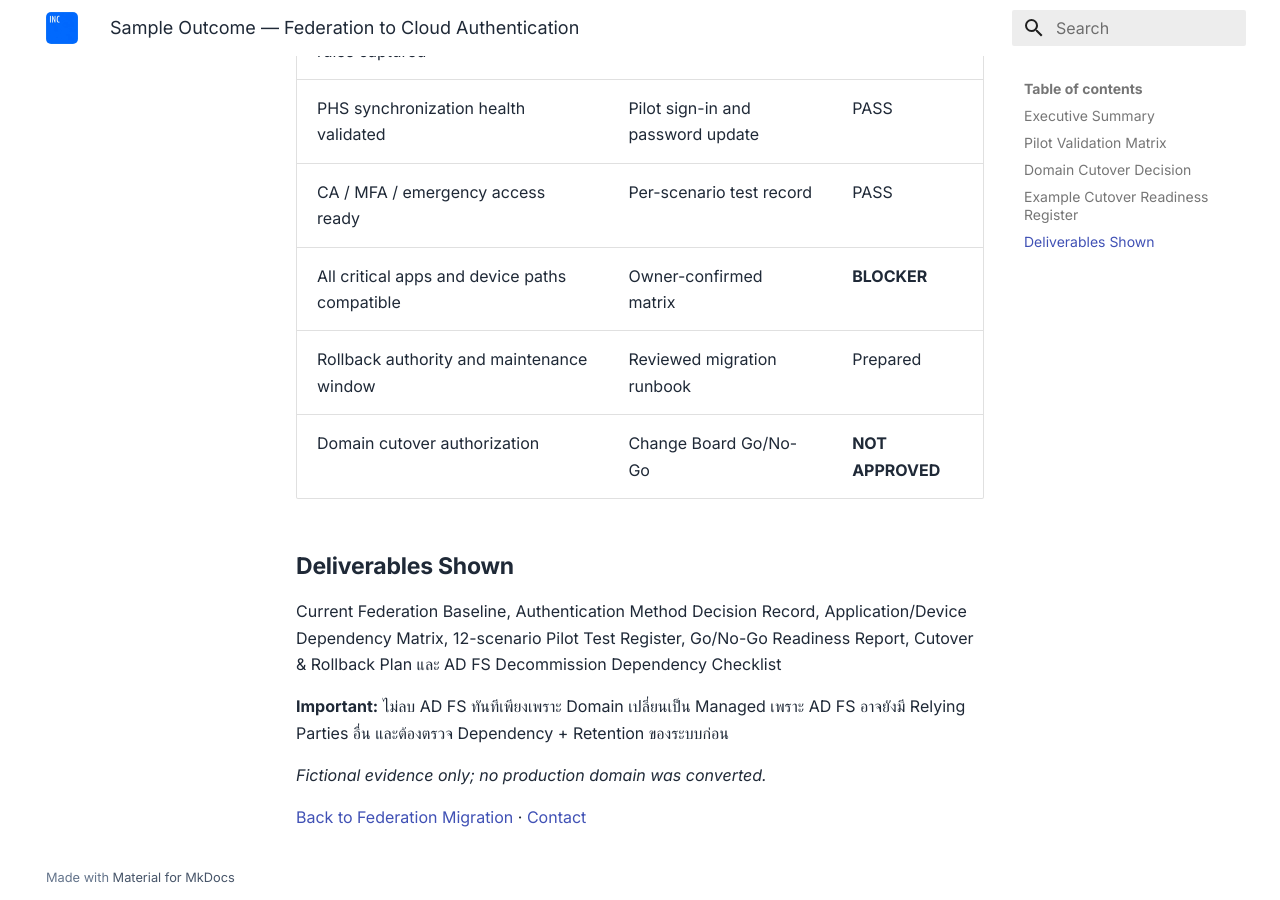
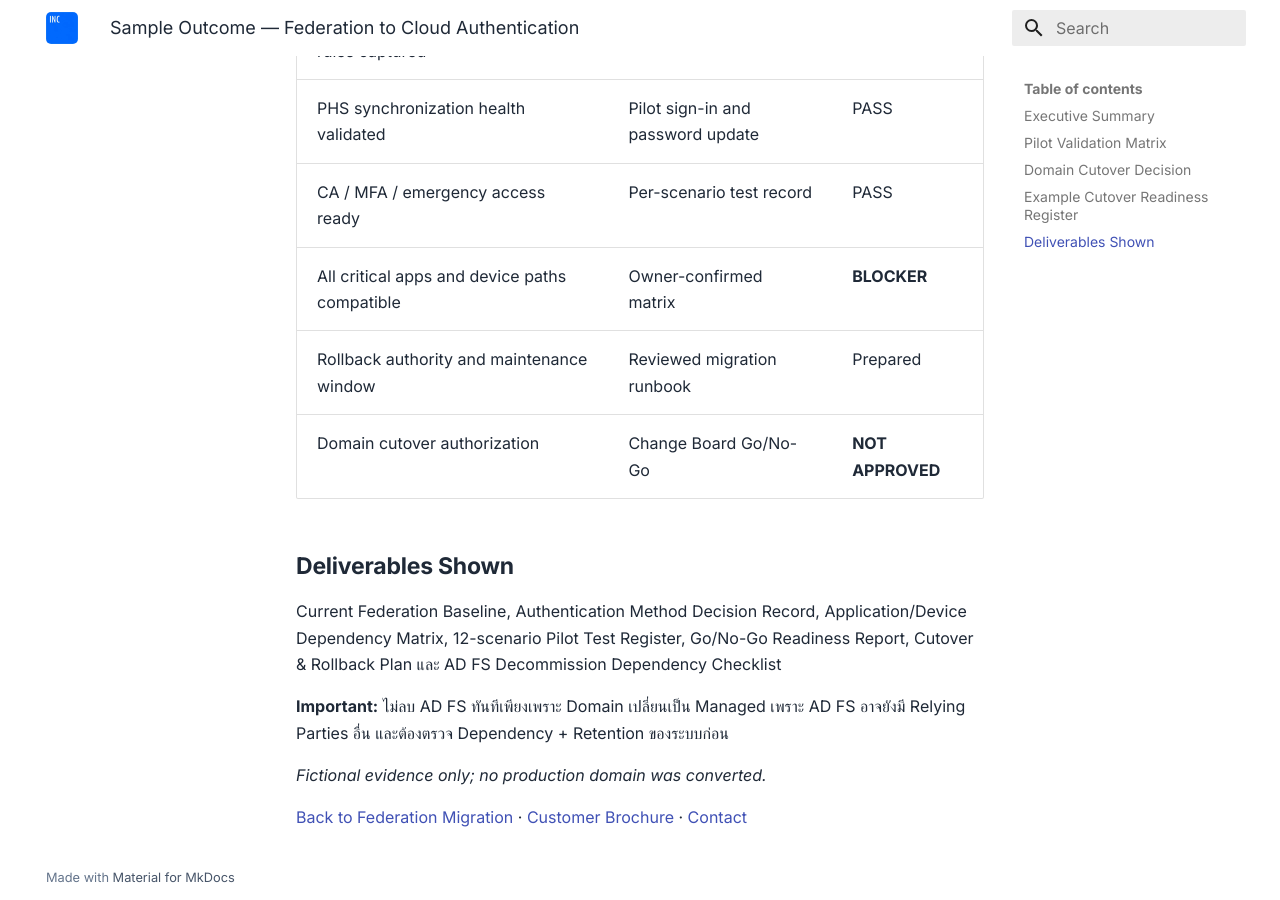
Before and after one commit to inthecloudth/service-catalog, an MkDocs documentation site: the page built from docs/services/examples/federation-cloud-auth-migration-outcome.md, in a window 1280 px wide and 900 px high, scrolled down 2456 px. Built offline with MkDocs 1.6.1 and Material for MkDocs 9.7.7, drawn with Linux system fonts in a browser that asks for light colours.

Commit message:
docs: surface IP-19 and IP-20 customer brochures

```diff
--- a/docs/services/examples/federation-cloud-auth-migration-outcome.md
+++ b/docs/services/examples/federation-cloud-auth-migration-outcome.md
@@ -72,4 +72,4 @@ Current Federation Baseline, Authentication Method Decision Record, Application/
 
 *Fictional evidence only; no production domain was converted.*
 
-[Back to Federation Migration](../ip-20-federation-cloud-authentication-migration.md) · [Contact](../../contact.md)
+[Back to Federation Migration](../ip-20-federation-cloud-authentication-migration.md) · [Customer Brochure](../brochures/ip-20-federation-cloud-authentication-migration.md) · [Contact](../../contact.md)
```
